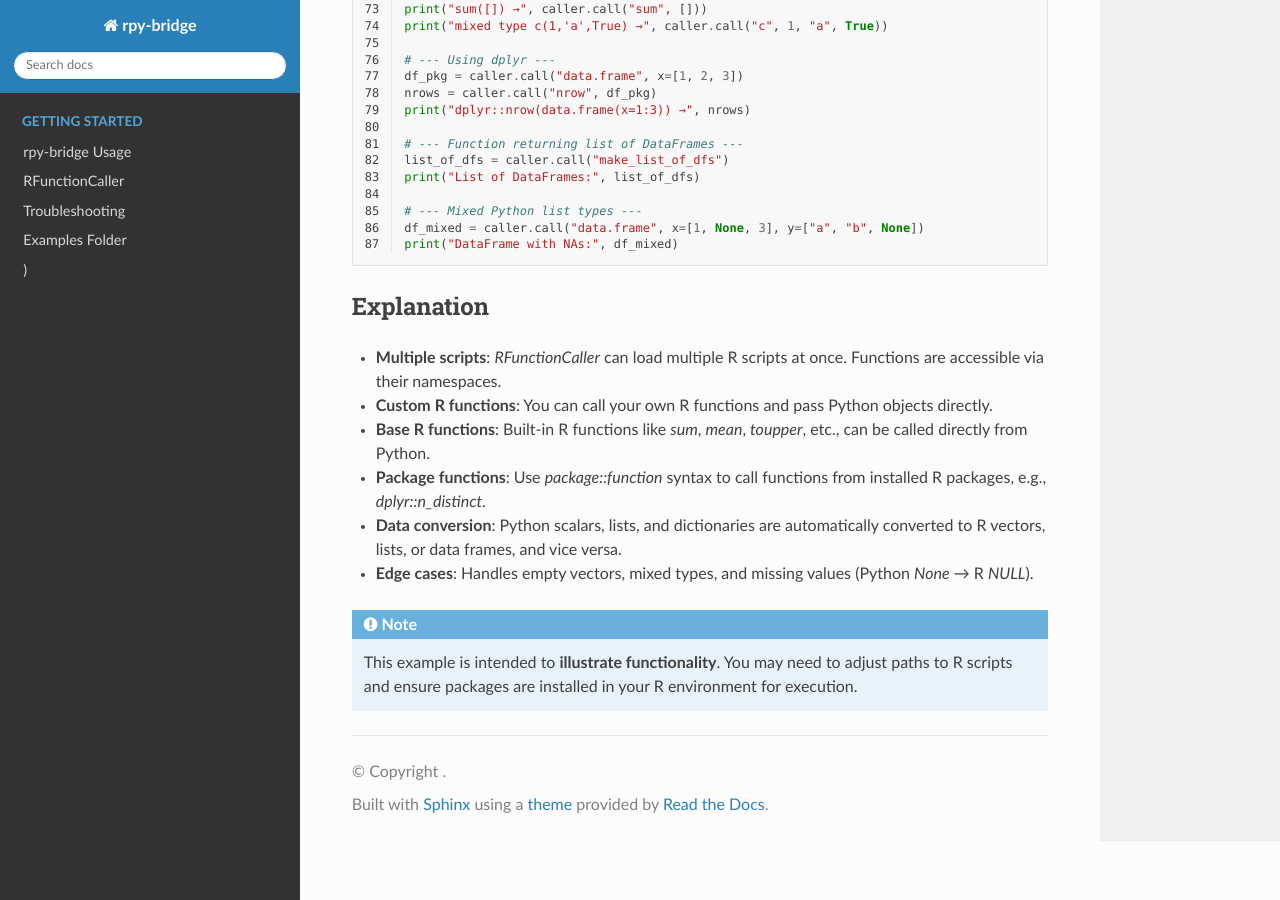
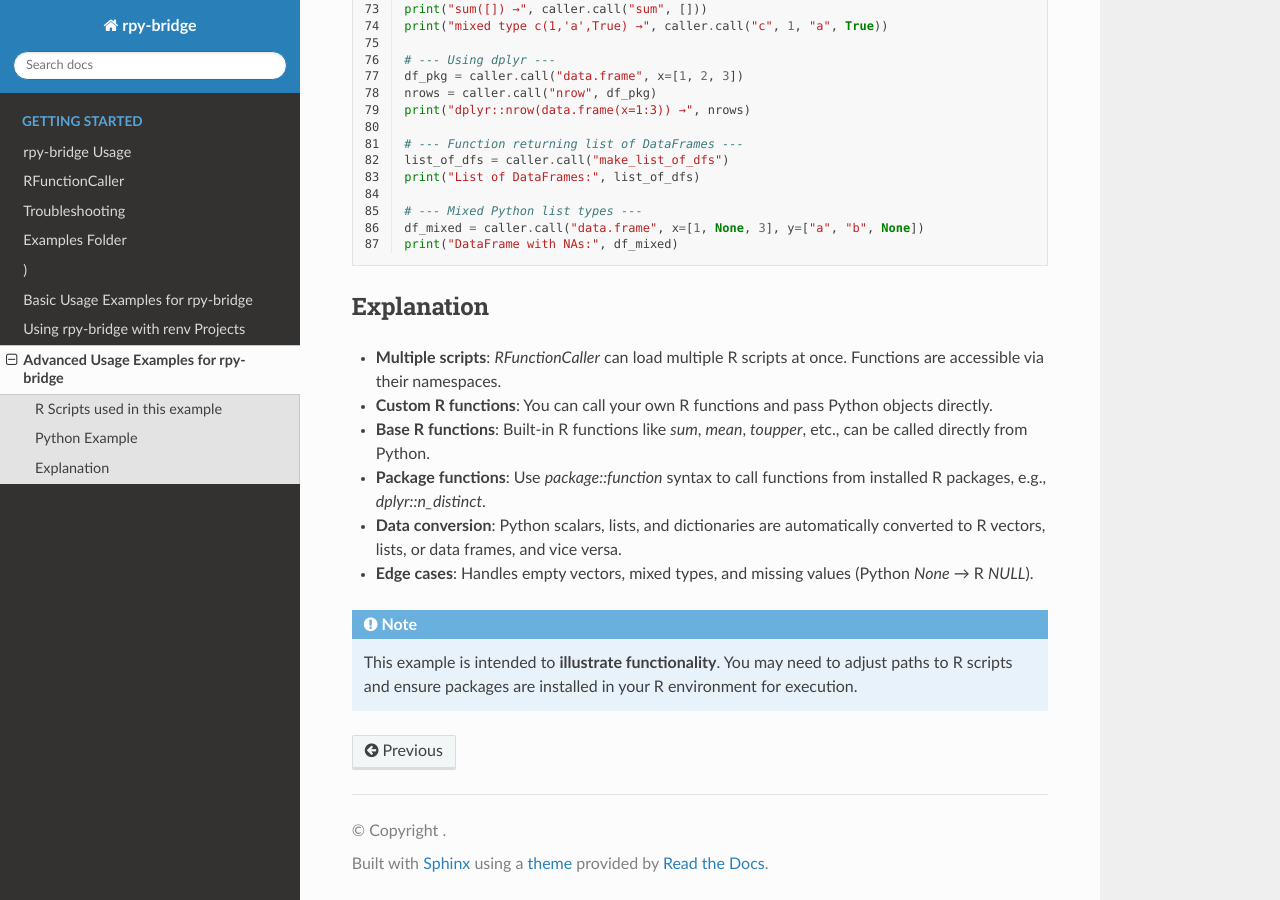
Before and after one commit to vic-cheung/rpy-bridge, a Sphinx documentation site: the page built from docs/examples/advanced_usage.rst, in a window 1280 px wide and 900 px high, scrolled down 1956 px. Built offline with Sphinx 7.4.7 and the Read the Docs theme 3.1.0, drawn with Linux system fonts in a browser that asks for light colours; pages that are not in the unit, such as notebooks, are missing from menus.

Commit message:
add more examples

```diff
--- a/docs/index.rst
+++ b/docs/index.rst
@@ -15,7 +15,9 @@ Contents
 
    usage
    api
-   examples/*basic_usage
+   examples/basic_usage
+   examples/renv_usage
+   examples/advanced_usage
 
 Indices and tables
 ==================
```
